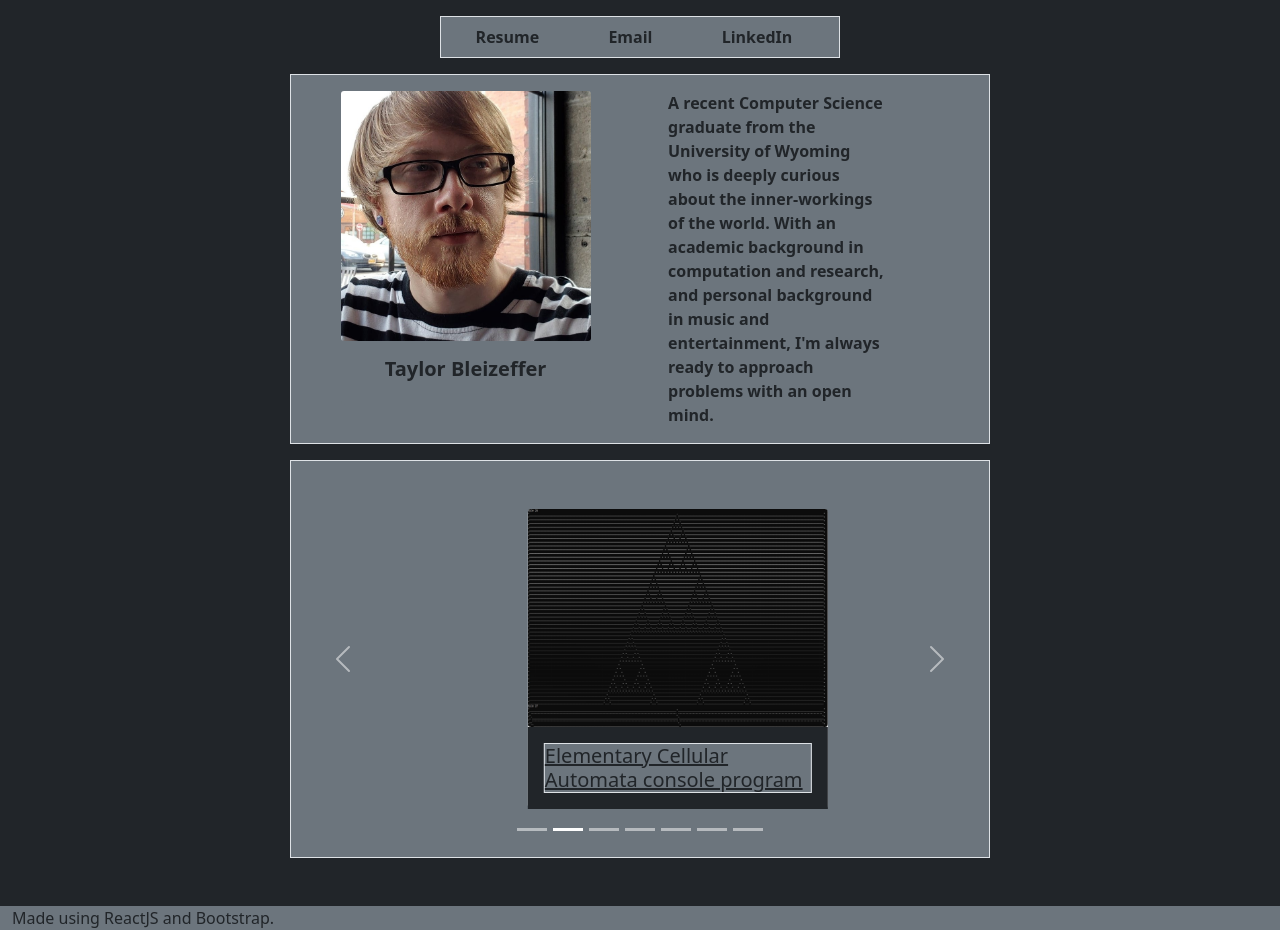
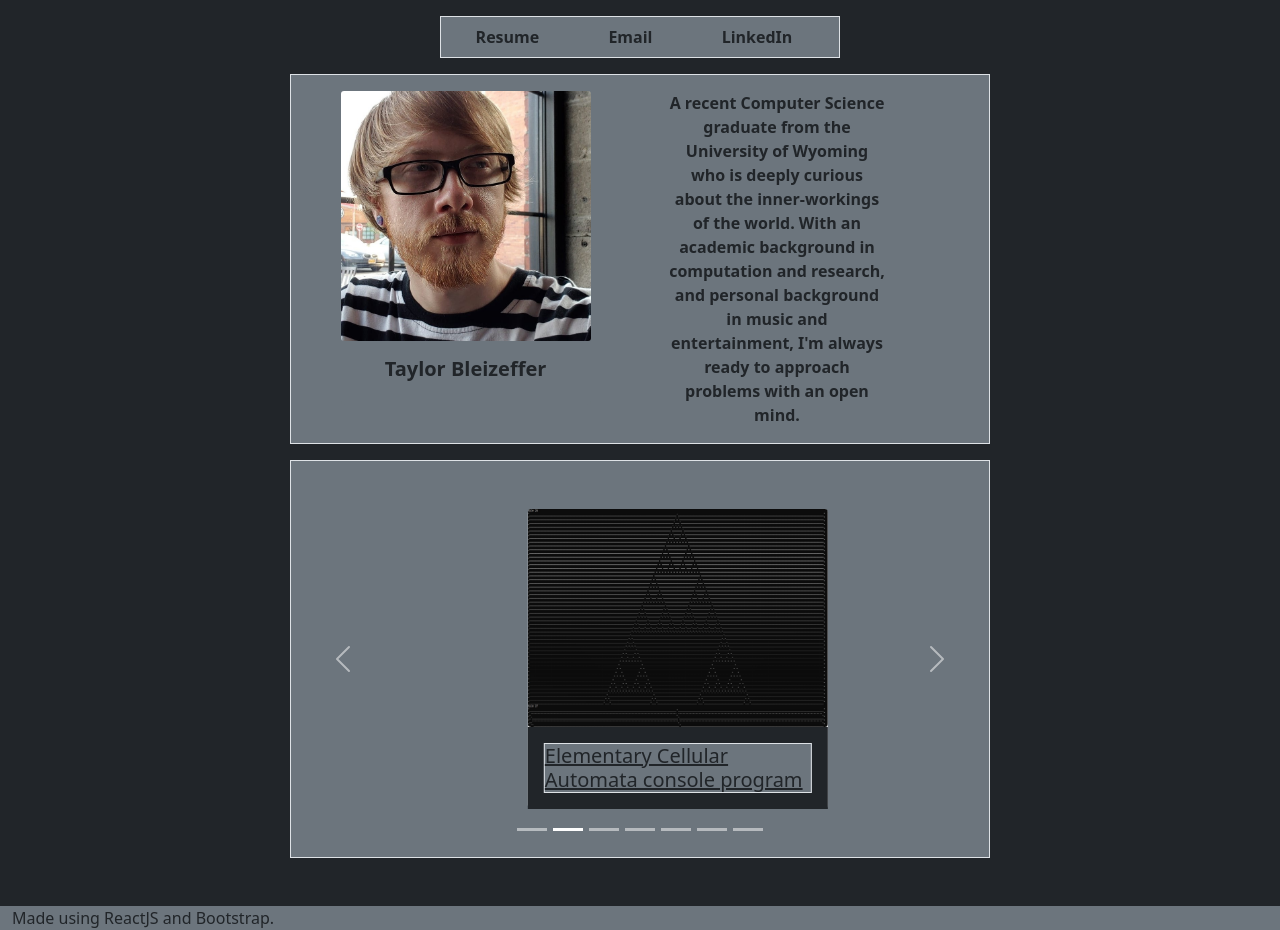
Before and after one commit to tbzeff/my-portfolio, a React (Create React App) app: page / in a window 1280 px wide. Built offline with nearby package versions, Linux system fonts and the light colour scheme.

Commit message:
Chenged header text justification

```diff
--- a/src/components/PageHeader.jsx
+++ b/src/components/PageHeader.jsx
@@ -21,7 +21,7 @@ const PageHeader = () => (
             <Col>
                 <Card className="p-auto bg-secondary border-0" style={{ width: '250px' }}>
                     <Card.Body className="m-auto">
-                        <Card.Text className="fw-bold">
+                        <Card.Text className="fw-bold text-center">
                         A recent Computer Science graduate from the University of Wyoming who is deeply curious about the inner-workings of the world. With an academic background in computation and research, and personal background in music and entertainment, I'm always ready to approach problems with an open mind.
                         </Card.Text>
                     </Card.Body>
```
